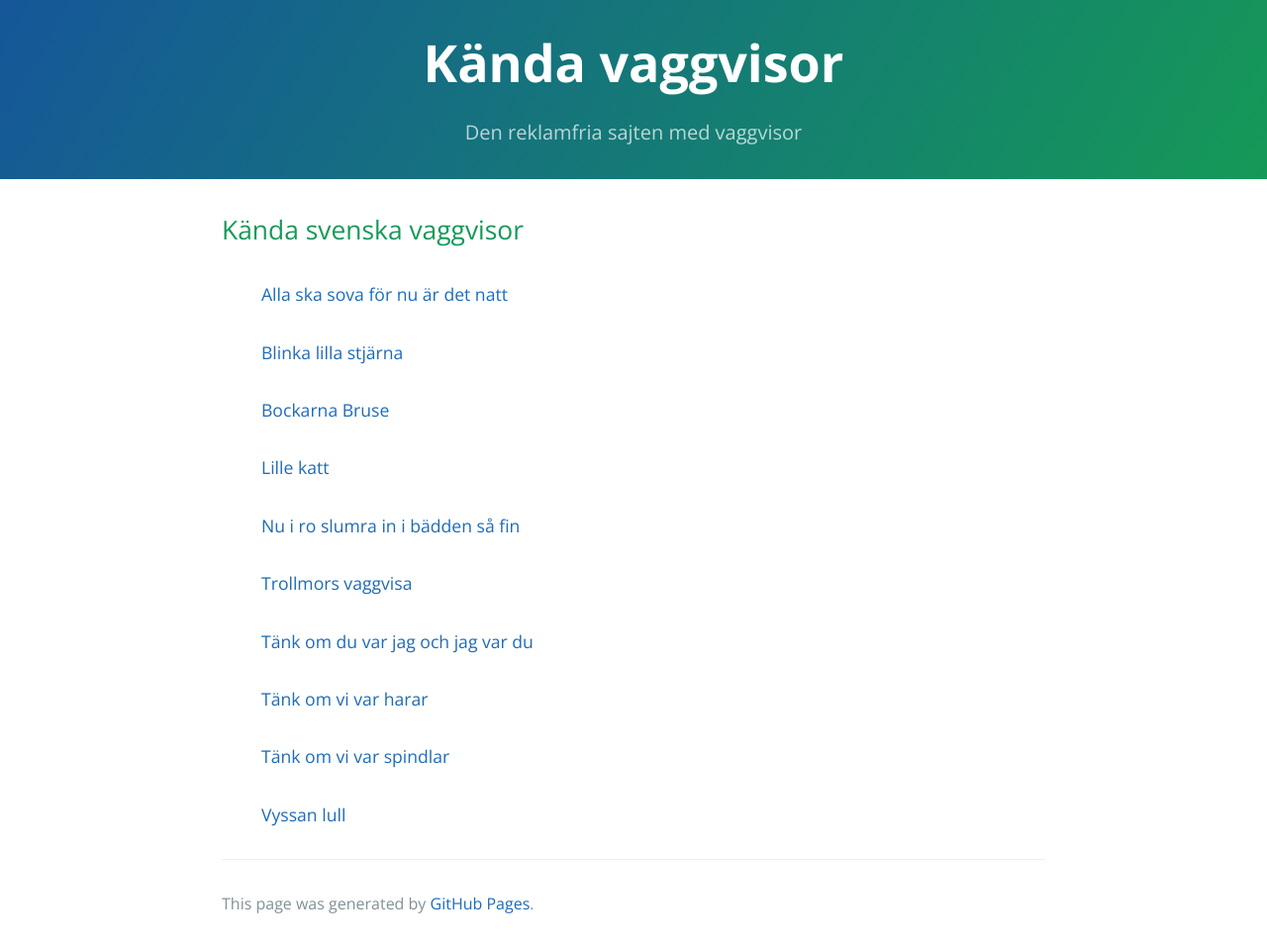
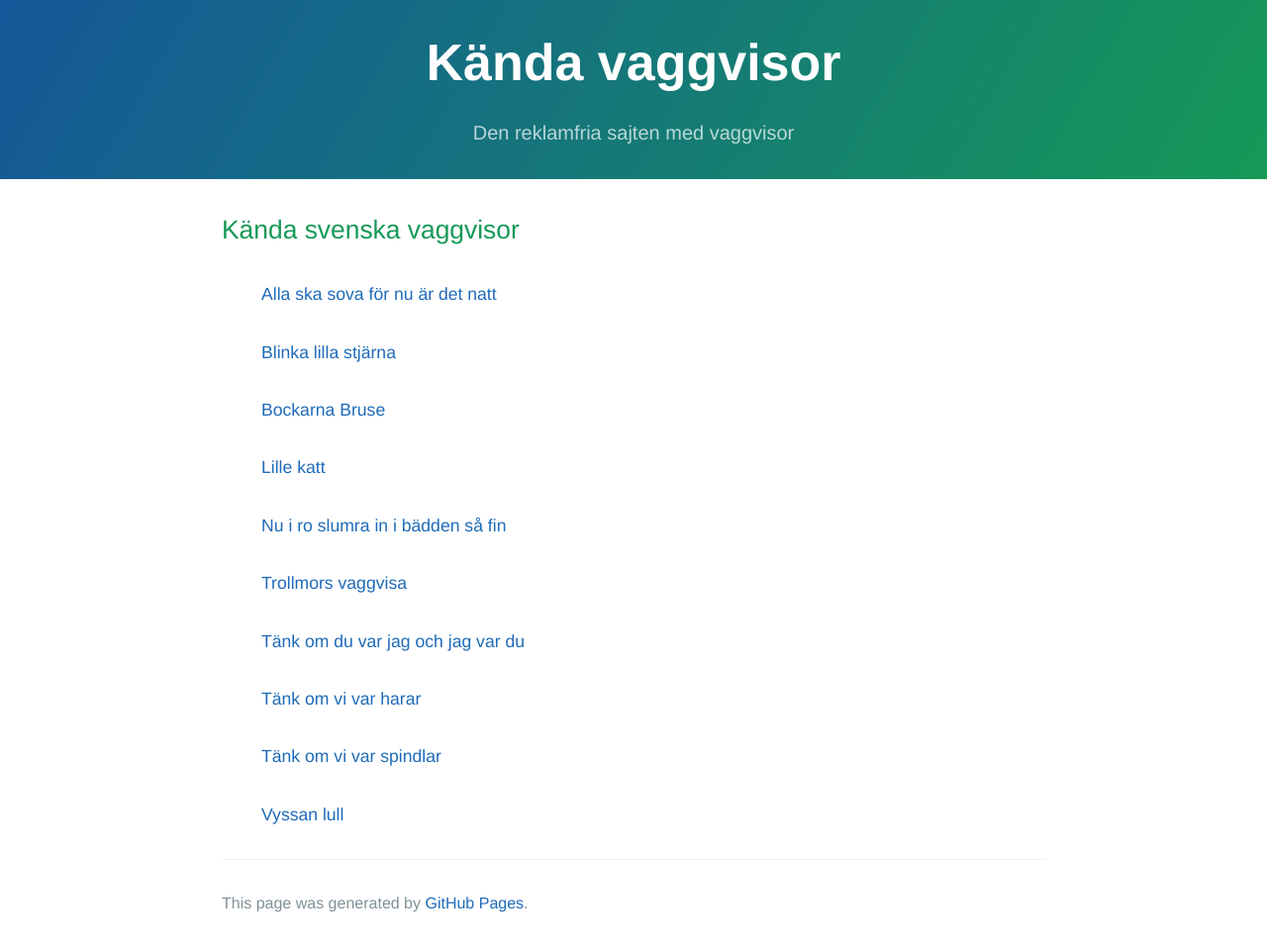
Before and after one commit to cybear/vaggvisor.org, a Jekyll site: the page built from index.md, in a window 1280 px wide. Shown: the whole page at 99% size. Built offline with Jekyll 4.4.1, drawn with Linux system fonts in a browser that asks for light colours.

Commit message:
skip external font

```diff
--- a/_layouts/default.html
+++ b/_layouts/default.html
@@ -6,7 +6,6 @@
 {% seo %}
     <meta name="viewport" content="width=device-width, initial-scale=1">
     <meta name="theme-color" content="#157878">
-    <link href='https://fonts.googleapis.com/css?family=Open+Sans:400,700' rel='stylesheet' type='text/css'>
     <link rel="stylesheet" href="{{ '/assets/css/style.css?v=' | append: site.github.build_revision | relative_url }}">
   </head>
   <body>
--- a/_sass/jekyll-theme-cayman.scss
+++ b/_sass/jekyll-theme-cayman.scss
@@ -27,7 +27,7 @@
 body {
   padding: 0;
   margin: 0;
-  font-family: "Open Sans", "Helvetica Neue", Helvetica, Arial, sans-serif;
+  font-family: "Helvetica Neue", Helvetica, Arial, sans-serif;
   font-size: 16px;
   line-height: 1.5;
   color: $body-text-color;
```
